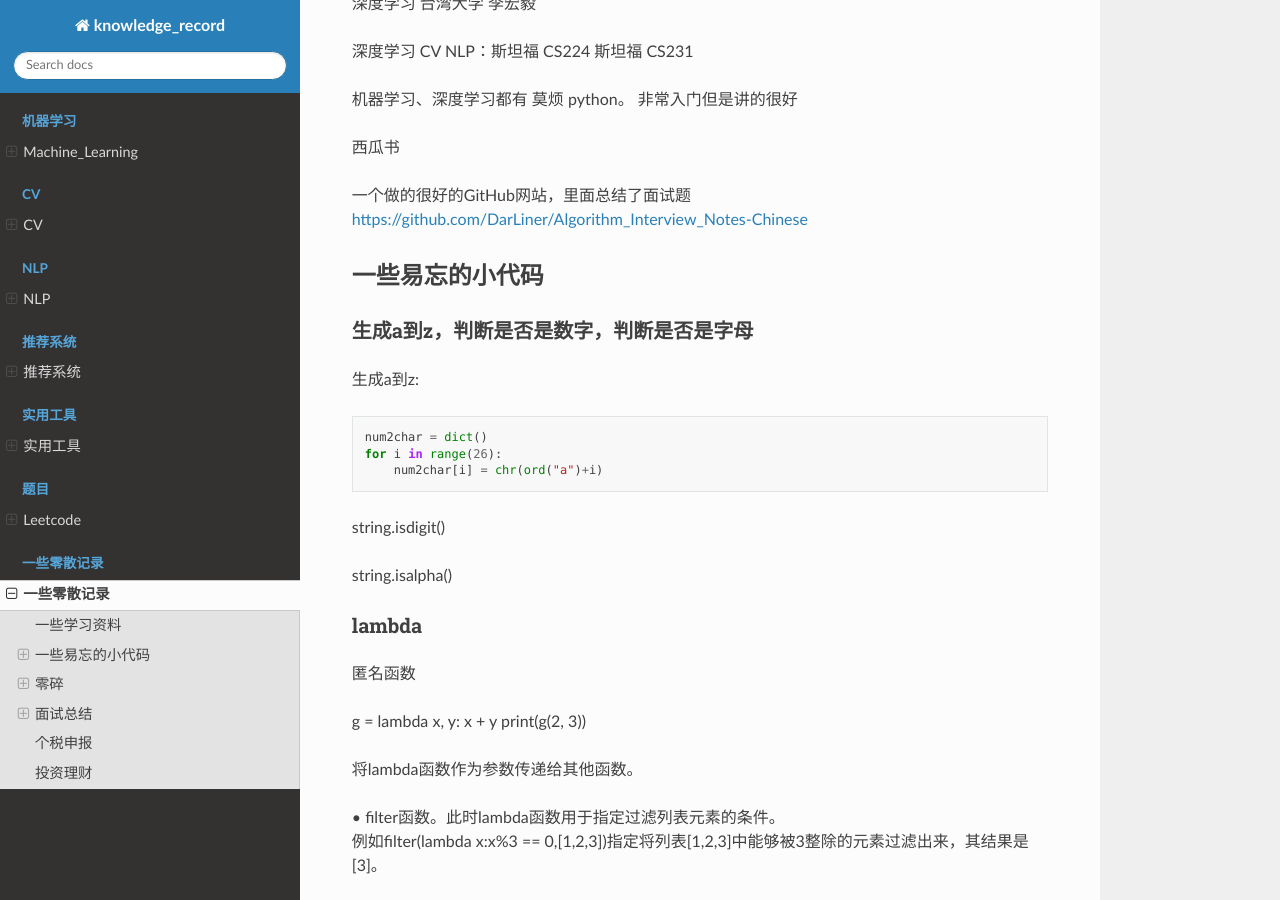
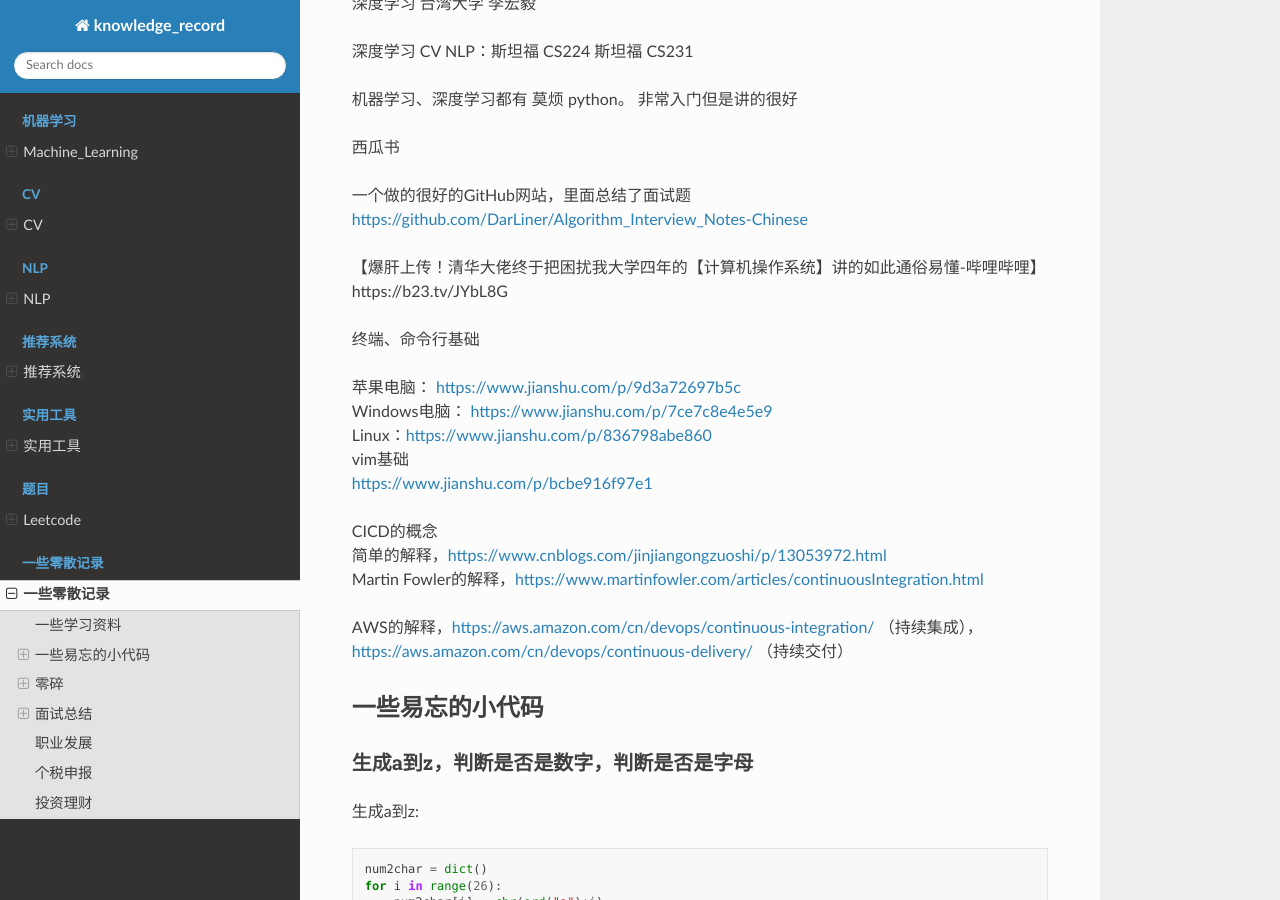
Before and after one commit to luochuankai-JHU/knowledge_record, a Sphinx documentation site: the page built from docs/python/python.rst, in a window 1280 px wide and 900 px high, scrolled down 331 px. Built offline with Sphinx 7.4.7 and the Read the Docs theme 2.0.0, drawn with Linux system fonts in a browser that asks for light colours; some of the changed text lies outside the part shown.

```diff
--- a/docs/python/python.rst
+++ b/docs/python/python.rst
@@ -24,6 +24,23 @@
 
 一个做的很好的GitHub网站，里面总结了面试题
 https://github.com/DarLiner/Algorithm_Interview_Notes-Chinese
+
+【爆肝上传！清华大佬终于把困扰我大学四年的【计算机操作系统】讲的如此通俗易懂-哔哩哔哩】https://b23.tv/JYbL8G
+
+| 终端、命令行基础
+
+| 苹果电脑： https://www.jianshu.com/p/9d3a72697b5c
+| Windows电脑： https://www.jianshu.com/p/7ce7c8e4e5e9
+| Linux：https://www.jianshu.com/p/836798abe860
+| vim基础
+| https://www.jianshu.com/p/bcbe916f97e1
+
+| CICD的概念
+| 简单的解释，https://www.cnblogs.com/jinjiangongzuoshi/p/13053972.html
+| Martin Fowler的解释，https://www.martinfowler.com/articles/continuousIntegration.html
+
+| AWS的解释，https://aws.amazon.com/cn/devops/continuous-integration/ （持续集成），https://aws.amazon.com/cn/devops/continuous-delivery/ （持续交付）
+
 
 一些易忘的小代码
 ========================
@@ -129,6 +146,15 @@ all() ：如果全不为空，则返回True；否则返回False。
 
 
 emmmmmm,  () 和 [] 这里有点奇怪.... 但基本上 any 就是逻辑中or，all就是逻辑中 and
+
+eval
+--------------------
+本来是list或者其他有类型的数据，但是被string表示了，现在想变成本来的type
+
+.. image:: ../../_static/python_eval.png
+    :align: center
+    :width: 300
+
 
 零碎
 ================
@@ -316,6 +342,10 @@ linux 操作系统一些命令
 | • whereis  --查看文件的位置。
 | • locate   --配合数据库查看文件位置。
 | • find   --实际搜寻硬盘查询文件名称
+
+find / -name  "*.so.2" 找当前目录下后缀是so.2的文件
+grep -r 需要查询的文字 目录  。这个是能看文件内容的，查看哪个文件内容里面有xxx文字。后面还可以--color。-r是递归
+
 | • whatis: whatis cat  --查看命令cat的作用
 
 | • free: 显示内存的使用情况，包括实体内存，虚拟的交换文件内存，共享内存区段，以及系统核心使用的缓冲区等。
@@ -576,6 +606,22 @@ topK 问题
         return arr[n-k]
 
 
+
+python下划线
+-------------------
+https://zhuanlan.zhihu.com/p/36173202
+
+
+
+TF-IDF
+--------------------
+https://zhuanlan.zhihu.com/p/31197209
+
+
+.. image:: ../../_static/python/TFIDF.png
+    :align: center
+    :width: 800
+
 面试总结
 ==================================
 总结一下教训
@@ -630,6 +676,10 @@ topK 问题
 
 7. 既然可以在自己的本地进行调试。那就一定要在本地调试。用完整的代码，大不了复制粘贴输入输出而已。这样避免用他的调试半天不出结果。而且这样能看见报错。
 
+职业发展
+==================
+【职场】技术人如何做好述职汇报- 轩脉刃de刀光剑影 https://www.youtube.com/watch?v=Wis0PUaqXtU
+
 
 
 个税申报
```
Also changed, not shown: docs/recommend/recommend.rst (+17 -0 lines), docs/tools/tools.rst (+25 -0 lines), docs/_static/python/TFIDF.png (added), docs/_static/python/python_eval.png (added), docs/_static/recommend/DCN_V2.png (added), docs/_static/tools/git_command.png (added).
